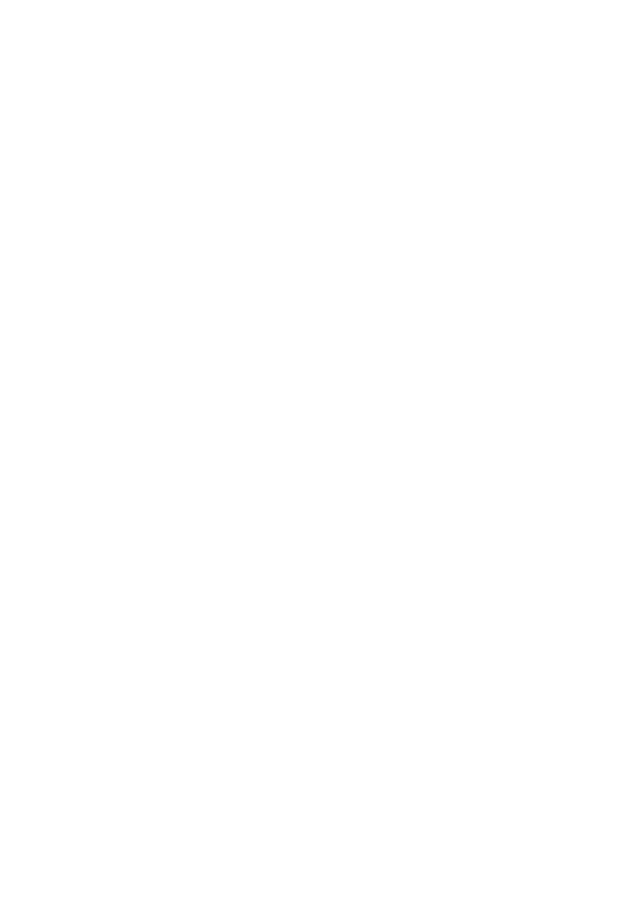
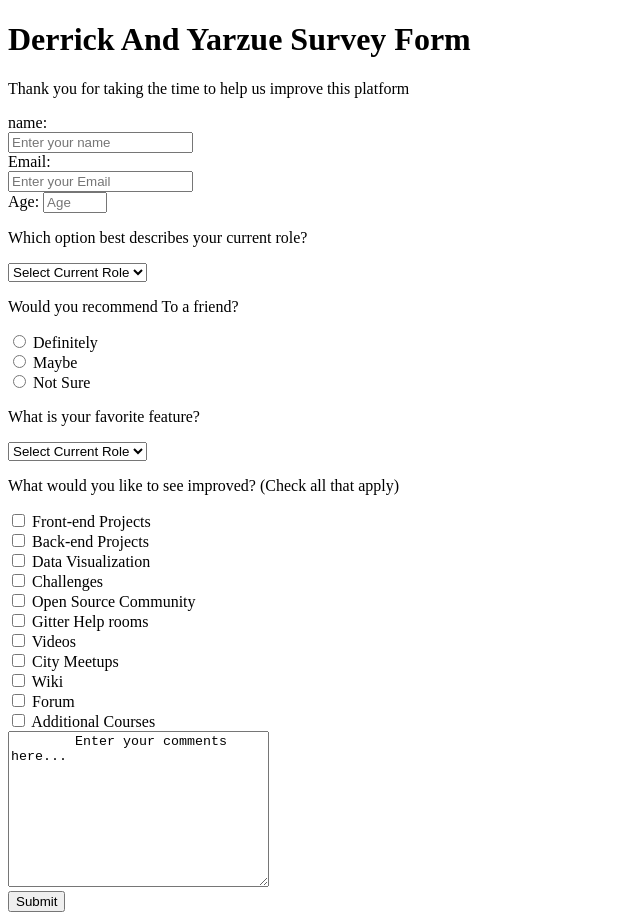
Before and after one commit to maestrofly/surveyForm, a plain HTML site: page index.html in a window 1280 px wide. Shown: the whole page, without its empty margins (0-640 px from the left). Before the commit the page ends 800 px from the top, so only its background shows below. Drawn offline with Linux system fonts and the light colour scheme.

Commit message:
final work

```diff
--- a/index.html
+++ b/index.html
@@ -7,6 +7,109 @@
   </head>
 
   <body>
+
+    <!--title section-->
+    <div>
+      <h1 id="title">Derrick And Yarzue Survey Form</h1>
+    </div>
+
+    <div>
+        <p  id="description">Thank you for taking the time to help us improve this platform</p>
+    </div>
+
+    <div>
+      <form id="survey-form">
+
+        <label id="name-label">name:</label><br>
+            <input type="text" required="" id="name" name="name" placeholder="Enter your name">
+            <br>
+
+        <label id="email-label">Email:</label><br>
+            <input type="email" required="" id="email" name="your email" placeholder="Enter your Email">
+            <br>
+
+        <label id="number-label">Age:</label>
+            <input type="number" id="number" min="10" max="100" name="number" placeholder="Age" required>
+          <br>
+
+          <p>Which option best describes your current role?</p>
+          <select id="dropdown"  name="Select current role" >
+            <option value="Select current Role">Select Current Role</option>
+            <option value="Student">Student</option>
+            <option value="FullTimeJob">Full Time Job</option>
+            <option value="TimeLearner">Full Time Learner</option>
+            <option value="PreferNotToSay">Prefer not to say</option>
+            <option value="Other">Other</option>
+          </select>
+      <br>
+
+      <p>Would you recommend To a friend?</p>
+
+      <input type="radio"  name="radioButton" value="Definitely">
+      <label for="Definitely">Definitely</label>
+      <br>
+
+      <input type="radio"  name="radioButton" value="Maybe">
+      <label for="Maybe">Maybe</label>
+      <br>
+
+      <input type="radio"  name="radioButton" value="Not Sure">
+      <label for="Not sure">Not Sure</label>
+      <br>
+
+      <p>What is your favorite feature?</p>
+        <select id="dropdown"  name="Select current role" value="Select an option">
+          <option value="Select Current role">Select Current Role</option>
+            <option value="Challenges">Challenges</option>
+            <option value="Projects">Projects</option>
+            <option value="Community">Community</option>
+            <option value="OpenSource">Open Source</option>
+        </select>
+        <br>
+
+        <p>What would you like to see improved? (Check all that apply)</p>
+        <input type="checkbox" id="topic1" name="topic1" value="Project1">
+        <label for="topic1"> Front-end Projects</label><br>
+
+        <input type="checkbox" id="topic2" name="topic2" value="Project2">
+        <label for="topic2"> Back-end Projects</label><br>
+
+        <input type="checkbox" id="topic3" name="topic3" value="Project3">
+        <label for="topic3"> Data Visualization</label><br>
+
+        <input type="checkbox" id="topic4" name="topic4" value="Project4">
+        <label for="topic4"> Challenges</label><br>
+
+        <input type="checkbox" id="topic5" name="topic5" value="Project5">
+        <label for="topic5"> Open Source Community</label><br>
+
+        <input type="checkbox" id="topic6" name="topic6" value="Project6">
+        <label for="topic6"> Gitter Help rooms</label><br>
+
+        <input type="checkbox" id="topic7" name="topic7" value="Project7">
+        <label for="topic7"> Videos</label><br>
+
+        <input type="checkbox" id="topic8" name="topic8" value="Project8">
+        <label for="topic8"> City Meetups</label><br>
+
+        <input type="checkbox" id="topic9" name="topic9" value="Project9">
+        <label for="topic9"> Wiki</label><br>
+
+        <input type="checkbox" id="topic10" name="topic10" value="Project10">
+        <label for="topic10"> Forum</label><br>
+
+        <input type="checkbox" id="topic11" name="topic11" value="Project11">
+        <label for="topic11"> Additional Courses</label><br>
+
+      <!--text area-->
+      <textarea name="message" rows="10" cols="30">
+        Enter your comments here...
+      </textarea>
+    <br>
+    <input type="submit" id="submit" value="Submit">
+
+      </form>
+    </div>
 
 
 
```
